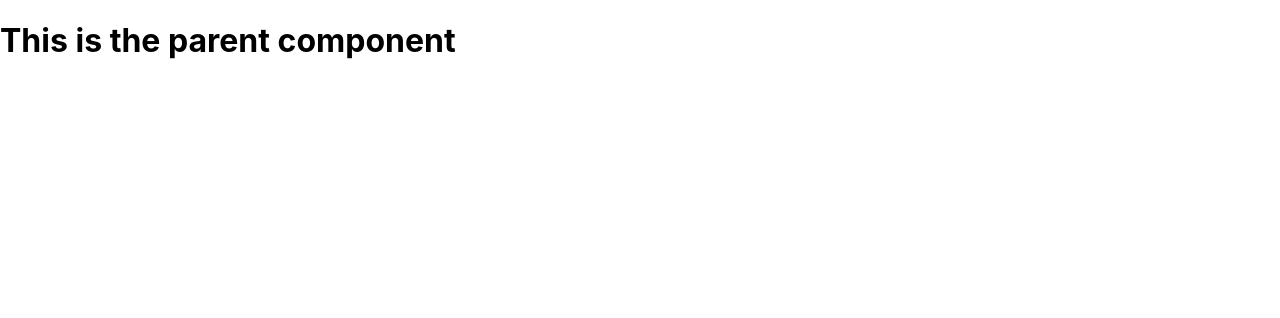
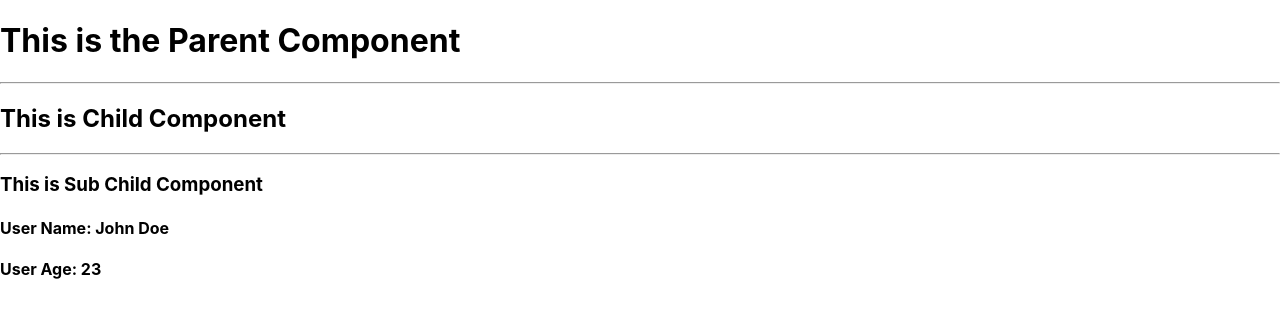
Before and after one commit to HassanBahati/everything-react-hooks, a React (Create React App) app: page / in a window 1280 px wide. Shown: the top 318 px of the page. Built offline with nearby package versions, Linux system fonts and the light colour scheme.

Commit message:
pass data to children using props

```diff
--- a/src/App.js
+++ b/src/App.js
@@ -1,9 +1,9 @@
 import React from "react";
-import WithOutUseContext from "./useContext/withOutUseContext";
+import UserDetailsComponent from "./useContext/withOutUseContext/UserDetailsComponent";
 function App() {
   return (
     <div className="">
-      <WithOutUseContext />
+      <UserDetailsComponent />
     </div>
   );
 }
--- a/src/useContext/withOutUseContext/ChildComponent.js
+++ b/src/useContext/withOutUseContext/ChildComponent.js
@@ -0,0 +1,14 @@
+import React from "react";
+import SubChildComponent from "./SubChildComponent";
+
+const ChildComponent = (props) => {
+  return (
+    <div>
+      <h2>This is Child Component</h2>
+      <hr />
+      <SubChildComponent userDetails={props.userDetails}></SubChildComponent>
+    </div>
+  );
+};
+
+export default ChildComponent;
--- /dev/null
+++ b/src/useContext/withOutUseContext/SubChildComponent.js
@@ -0,0 +1,13 @@
+import React from "react";
+
+const SubChildComponent = (props) => {
+  return (
+    <div>
+      <h3>This is Sub Child Component</h3>
+      <h4>User Name: {props.userDetails.name}</h4>
+      <h4>User Age: {props.userDetails.age}</h4>
+    </div>
+  );
+};
+
+export default SubChildComponent;
--- /dev/null
+++ b/src/useContext/withOutUseContext/UserDetailsComponent.js
@@ -0,0 +1,19 @@
+import React, { useState } from "react";
+import ChildComponent from "./ChildComponent";
+
+function UserDetailsComponent() {
+  var [userDetails, setUserDetails] = useState({
+    name: "John Doe",
+    age: 23,
+  });
+
+  return (
+    <div>
+      <h1>This is the Parent Component</h1>
+      <hr />
+      <ChildComponent userDetails={userDetails}></ChildComponent>
+    </div>
+  );
+}
+
+export default UserDetailsComponent;
--- a/src/useContext/withOutUseContext/index.js
+++ /dev/null
@@ -1,15 +0,0 @@
-import React, { useState } from "react";
-
-const WithOutUseContext = () => {
-  const [userDetails, setUserDetails] = useState({
-    name: "John Deo",
-    age: "20",
-  });
-  return (
-    <div>
-      <h1>This is the parent component</h1>
-    </div>
-  );
-};
-
-export default WithOutUseContext;
```
